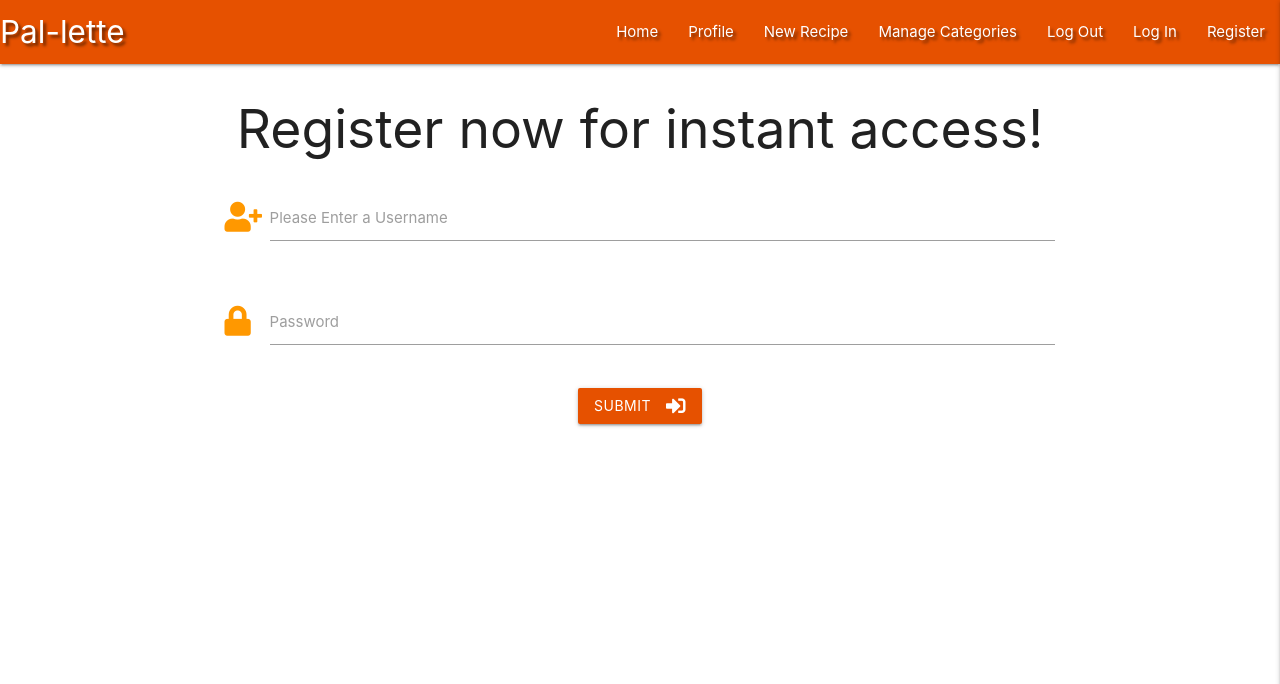
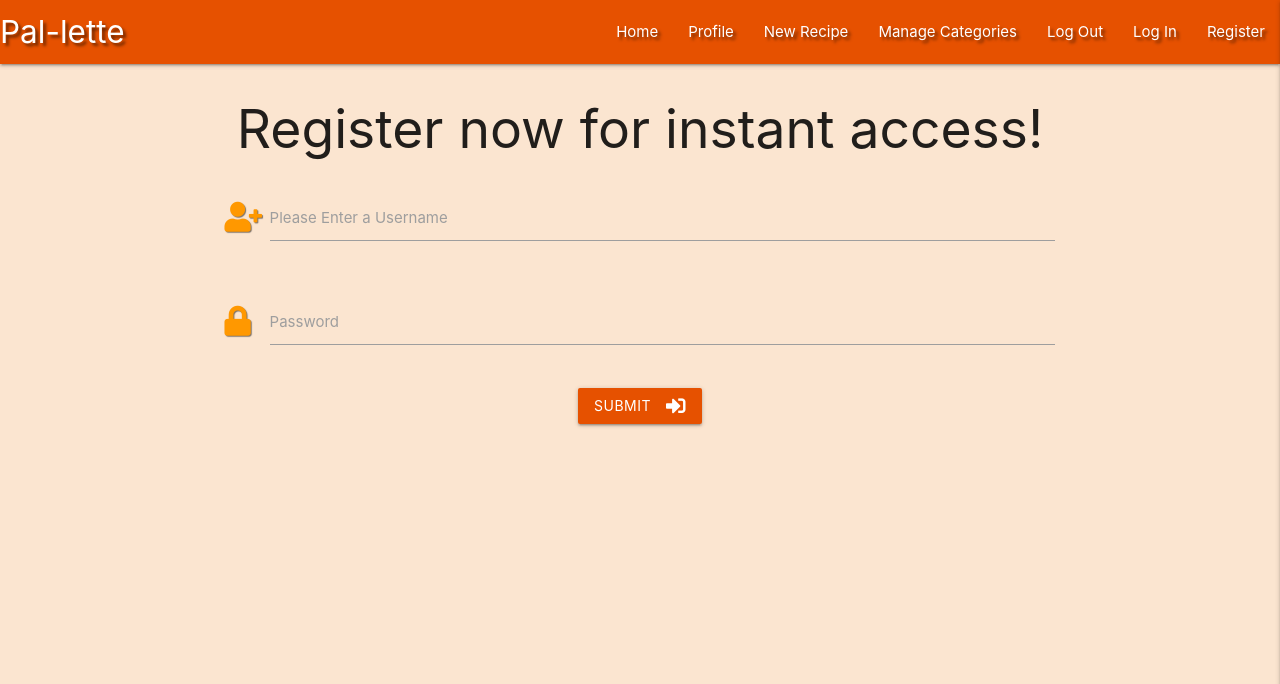
Before and after one commit to paulvmking/Pal-lette, a Flask app: page /register in a window 1280 px wide. Shown: the top 684 px of the page. Run offline with Flask 2, Linux system fonts and the light colour scheme; some libraries are stand-ins or nearby versions.

Commit message:
Added shadows to icons and main color for body

```diff
--- a/static/css/style.css
+++ b/static/css/style.css
@@ -1,3 +1,11 @@
+body {
+    background-color: #fbe5d0;
+   }
+
 .text-shadow {
     text-shadow: 3px 3px 3px rgba(0, 0, 0, 0.5);
 }
+
+.text-shadow-icon {
+    text-shadow: 1px 1px 1px rgba(0, 0, 0, 0.5);
+}
```
